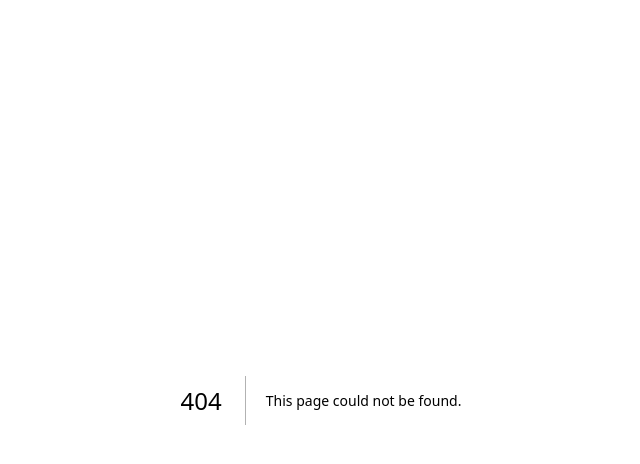
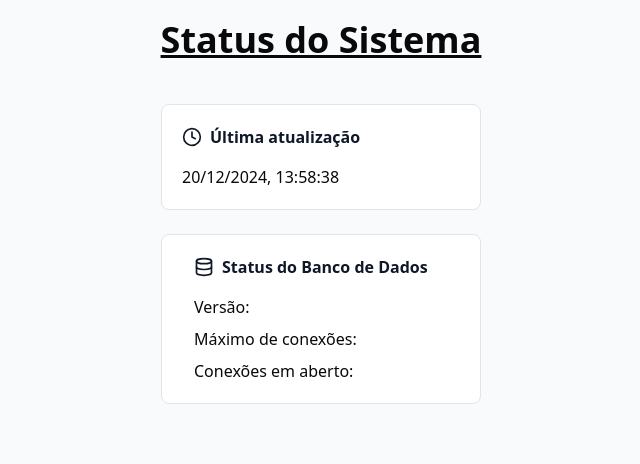
Before and after one commit to carlossergiojr/clone-tabnews, a Next.js app: page /status in a window 1280 px wide. Before the commit this address had no page. Shown: the top 464 px of the page, without its empty margins (319-959 px from the left). Built offline with nearby package versions, Linux system fonts and the light colour scheme; no server answers; the database is empty.

Commit message:
feat: add `status page`

```diff
--- /dev/null
+++ b/components/shadcn/skeleton.jsx
@@ -0,0 +1,12 @@
+import { cn } from "lib/utils";
+
+function Skeleton({ className, ...props }) {
+  return (
+    <div
+      className={cn("bg-primary/10 animate-pulse rounded-md", className)}
+      {...props}
+    />
+  );
+}
+
+export { Skeleton };
--- /dev/null
+++ b/pages/status/index.jsx
@@ -0,0 +1,77 @@
+import { Skeleton } from "components/shadcn/skeleton";
+import { Clock, Database } from "lucide-react";
+import useSWR from "swr";
+
+const fetcher = async (url) => {
+  const response = await fetch(url);
+  return response.json();
+};
+
+function StatusPage() {
+  const { data, error, isLoading } = useSWR("/api/v1/status", fetcher);
+
+  if (error) {
+    return <h1>Erro ao carregar o status</h1>;
+  }
+
+  if (isLoading) {
+    return <DatabaseCardSkeleton />;
+  }
+
+  const { database: databaseData } = data.dependencies;
+  const formattedDate = new Date(data.updated_at).toLocaleString("pt-BR");
+
+  return (
+    <main className="flex h-screen w-full flex-col items-center gap-6 bg-gray-50">
+      <h1 className="p-5 text-center text-4xl font-bold underline">
+        Status do Sistema
+      </h1>
+
+      <div className="w-80 rounded-lg border bg-white p-5">
+        <h2 className="mb-4 flex items-center gap-2 font-semibold text-gray-900">
+          <Clock className="size-5" /> Última atualização
+        </h2>
+        <p>{formattedDate}</p>
+      </div>
+
+      <div className="w-80 rounded-lg border bg-white p-5 px-8">
+        <h2 className="mb-4 flex items-center gap-2 font-semibold text-gray-900">
+          <Database className="size-5" /> Status do Banco de Dados
+        </h2>
+        <div className="space-y-2">
+          <DatabaseCard label="Versão" value={databaseData.version} />
+          <DatabaseCard
+            label="Máximo de conexões"
+            value={databaseData.max_connections}
+          />
+          <DatabaseCard
+            label="Conexões em aberto"
+            value={databaseData.opened_connections}
+          />
+        </div>
+      </div>
+    </main>
+  );
+}
+
+function DatabaseCard({ label, value }) {
+  return (
+    <div className="flex items-center justify-between">
+      <p>{label}: </p>
+      <span className="rounded-2xl bg-gray-200 px-2 font-semibold">
+        {value}
+      </span>
+    </div>
+  );
+}
+
+function DatabaseCardSkeleton() {
+  return (
+    <div className="flex h-screen w-full flex-col items-center gap-6 bg-gray-50 pt-4">
+      <Skeleton className="h-12 w-72" />
+      <Skeleton className="h-24 w-72" />
+      <Skeleton className="h-40 w-72" />
+    </div>
+  );
+}
+export default StatusPage;
```
